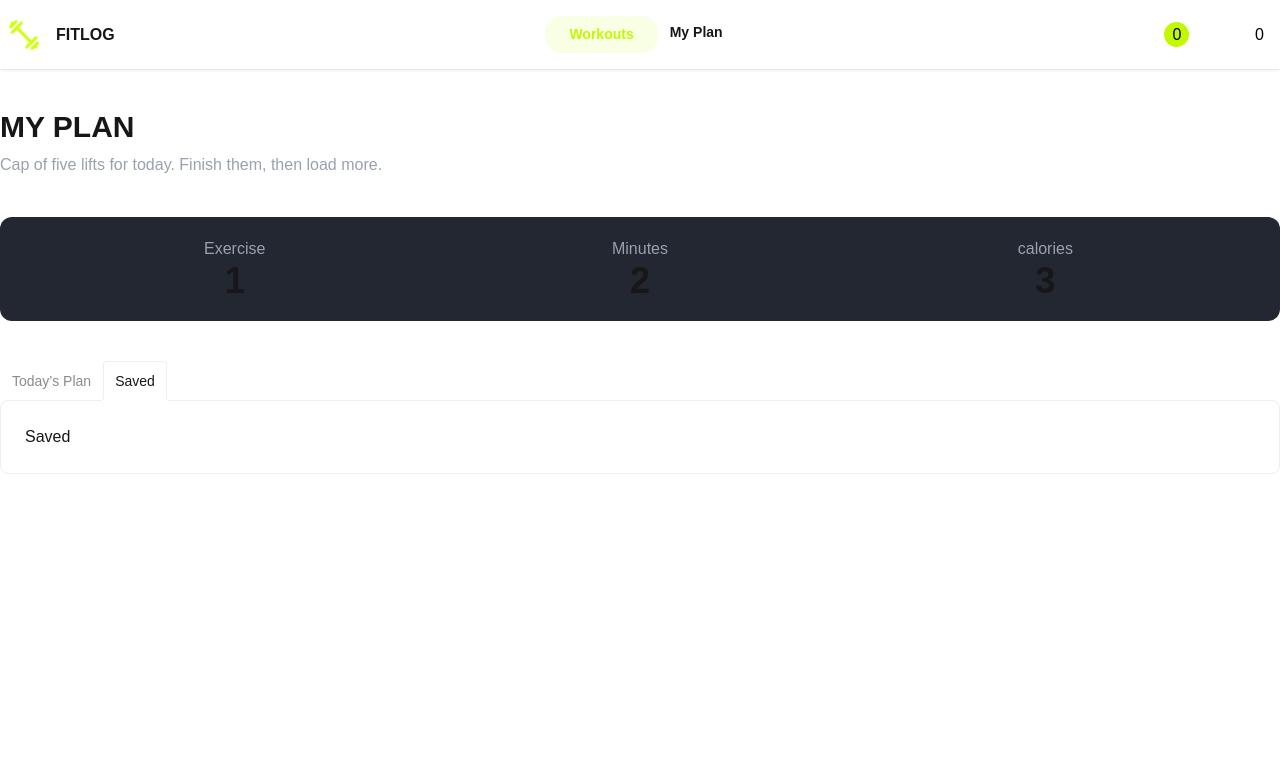
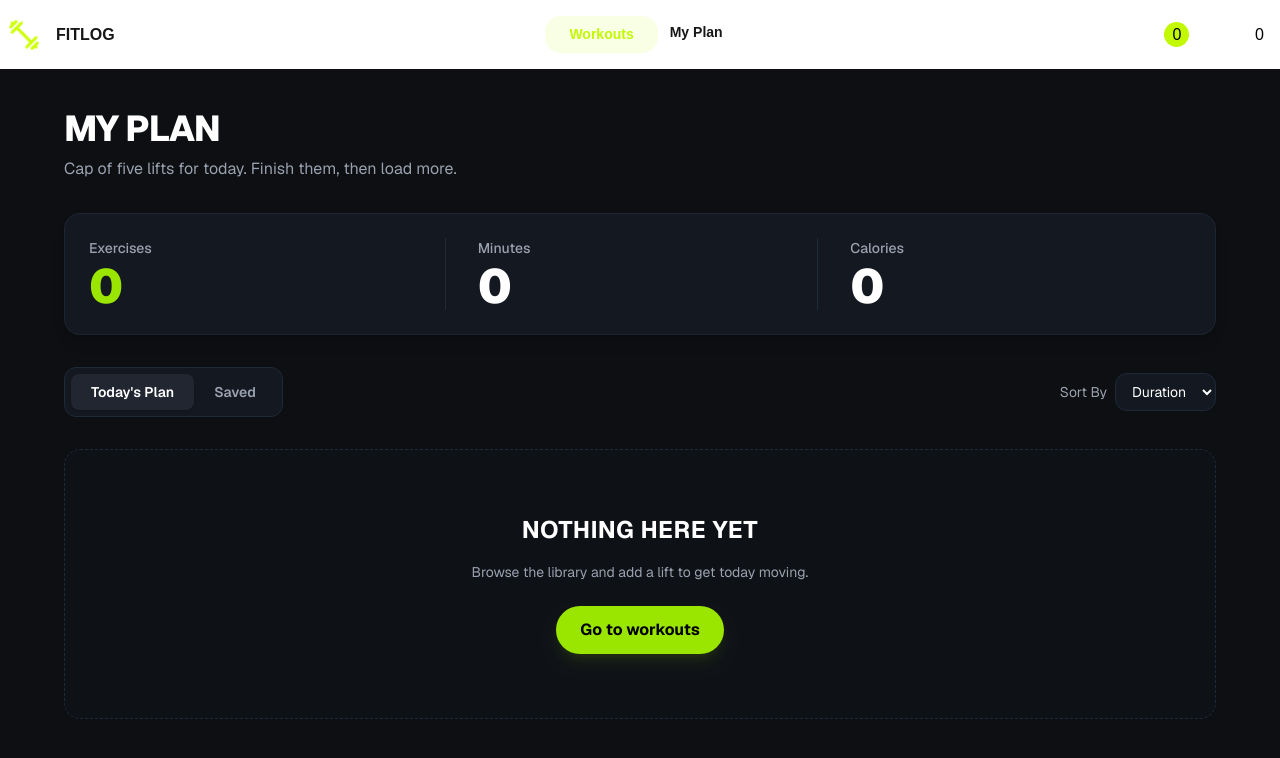
Before and after one commit to ahsanuddingit/fitlog, a Next.js app: page /my-plan in a window 1280 px wide. Shown: the top 758 px of the page. Built offline with nearby package versions, Linux system fonts and the light colour scheme.

Commit message:
my-plan card fixed

```diff
--- a/src/app/my-plan/page.tsx
+++ b/src/app/my-plan/page.tsx
@@ -1,63 +1,213 @@
-'use client'
+'use client';
+import React, { useContext, useState, useMemo } from 'react';
+import Image from 'next/image';
+import Link from 'next/link';
 import { PlanContext } from '@/context/PlanContext';
-import Image from 'next/image';
-import React, { useContext } from 'react';
 
-const Myplan = () => {
+type PlanItem = {
+  id?: string | number;
+  name?: string;
+  duration?: number | string;
+  caloriesBurned?: number | string;
+  image?: string;
+  equipment?: string;
+  description?: string;
+  rating?: number | string;
+};
+
+const MyPlan = () => {
   const planContext = useContext(PlanContext);
-    const planItems = Array.isArray(planContext?.add) ? planContext.add : [];
-    const planItem = planItems[0];
-    const imageSrc = typeof planItem?.image === 'string' ? planItem.image : '/placeholder.png';
-    const planTitle = typeof planItem?.title === 'string' ? planItem.title : 'Workout Plan';
+
+  // Tab state: 'today' | 'saved'
+  const [activeTab, setActiveTab] = useState('today');
+  // Sort state: 'duration' | 'calories' | 'name'
+  const [sortBy, setSortBy] = useState('duration');
+
+  // Safely extract lists from Context (adjust keys based on your Context structure)
+  const todaysPlanList: PlanItem[] = Array.isArray(planContext?.add) ? (planContext.add as PlanItem[]) : [];
+  const savedList: PlanItem[] = Array.isArray(planContext?.plan) ? (planContext.plan as PlanItem[]) : [];
+
+  const currentList: PlanItem[] = activeTab === 'today' ? todaysPlanList : savedList;
+
+  const toNumber = (value: unknown) => Number(value) || 0;
+
+  // Calculate stats dynamically based on items in Today's Plan
+  const totalExercises = todaysPlanList.length;
+  const totalMinutes = todaysPlanList.reduce((acc, item) => acc + toNumber(item.duration), 0);
+  const totalCalories = todaysPlanList.reduce((acc, item) => acc + toNumber(item.caloriesBurned), 0);
+
+  // Handle sorting
+  const sortedList = useMemo<PlanItem[]>(() => {
+    return [...currentList].sort((a, b) => {
+      if (sortBy === 'duration') return toNumber(b.duration) - toNumber(a.duration);
+      if (sortBy === 'calories') return toNumber(b.caloriesBurned) - toNumber(a.caloriesBurned);
+      if (sortBy === 'name') return String(a.name ?? '').localeCompare(String(b.name ?? ''));
+      return 0;
+    });
+  }, [currentList, sortBy]);
 
   return (
-        <div className='container mx-auto '>
-            <div className='my-10'>
-                <h1 className='text-3xl font-bold  mt-10'>MY PLAN</h1>
-                <p className=' text-gray-400 mt-2'>Cap of five lifts for today. Finish them, then load more.</p>
+    <div className="min-h-screen bg-[#0d0f12] text-white py-10 px-4 md:px-12 font-sans">
+      <div className="max-w-6xl mx-auto space-y-8">
+
+        {/* Header Section */}
+        <div>
+          <h1 className="text-4xl font-extrabold tracking-tight uppercase">My Plan</h1>
+          <p className="text-gray-400 mt-2 text-sm md:text-base">
+            Cap of five lifts for today. Finish them, then load more.
+          </p>
         </div>
-            <div className='grid grid-cols-1 text-center md:grid-cols-3 gap-4 bg-[#232732] p-4 rounded-xl py-5 px-10'>
-                <div>
-                    <p className='text-gray-400'>Exercise</p>
-                    <h1 className='text-4xl font-bold '> 1</h1>
+
+        {/* Stats Card */}
+        <div className="grid grid-cols-3 gap-4 bg-[#141820] border border-gray-800/80 p-6 rounded-2xl shadow-lg">
+          <div className="border-r border-gray-800 pr-4">
+            <p className="text-gray-400 text-xs md:text-sm font-medium">Exercises</p>
+            <h2 className="text-3xl md:text-5xl font-black text-lime-400 mt-1">{totalExercises}</h2>
           </div>
-                <div>
-                    <p className='text-gray-400'>Minutes</p>
-                    <h1 className='text-4xl font-bold'> 2</h1>
+          <div className="border-r border-gray-800 px-2 md:px-4">
+            <p className="text-gray-400 text-xs md:text-sm font-medium">Minutes</p>
+            <h2 className="text-3xl md:text-5xl font-black mt-1">{totalMinutes}</h2>
           </div>
-                <div>
-                    <p className='text-gray-400'>calories</p>
-                    <h1 className='text-4xl font-bold'> 3</h1>
+          <div className="pl-2 md:pl-4">
+            <p className="text-gray-400 text-xs md:text-sm font-medium">Calories</p>
+            <h2 className="text-3xl md:text-5xl font-black mt-1">{totalCalories}</h2>
           </div>
         </div>
-            <div className='mt-10'>
-                {/* name of each tab group should be unique */}
-                <div className="tabs tabs-lift tabs-boxed">
-                    <input type="radio" name="my_tabs_3" className="tab" aria-label="Today’s Plan" />
-                    <div className="tab-content bg-base-100 border-base-300 p-6">
-                        <div className='flex flex-col-1 gap-4'>
-                            <div className=' w-20 flex gap-2'>
-                                <Image
-                                    src={imageSrc}
-                                    alt="Today's workout plan"
-                                    width={800}
-                                    height={500}
-                                    className="rounded-xl w-full object-cover"
-                                />
-                                <div>
-                                    <h1 className='font-bold text-2xl'>{planTitle}</h1>
+
+        {/* Navigation Tabs & Sort Controls */}
+        <div className="flex flex-col sm:flex-row sm:items-center justify-between gap-4">
+          {/* Custom Toggle Switch */}
+          <div className="flex bg-[#141820] p-1.5 rounded-xl border border-gray-800 w-fit">
+            <button
+              onClick={() => setActiveTab('today')}
+              className={`px-5 py-2 rounded-lg text-sm font-semibold transition-all duration-200 ${
+                activeTab === 'today'
+                  ? 'bg-[#212631] text-white shadow'
+                  : 'text-gray-400 hover:text-white'
+              }`}
+            >
+              Today's Plan
+            </button>
+            <button
+              onClick={() => setActiveTab('saved')}
+              className={`px-5 py-2 rounded-lg text-sm font-semibold transition-all duration-200 ${
+                activeTab === 'saved'
+                  ? 'bg-[#212631] text-white shadow'
+                  : 'text-gray-400 hover:text-white'
+              }`}
+            >
+              Saved
+            </button>
+          </div>
+
+          {/* Sort Dropdown */}
+          <div className="flex items-center gap-2 text-sm text-gray-400">
+            <span>Sort By</span>
+            <select
+              value={sortBy}
+              onChange={(e) => setSortBy(e.target.value)}
+              className="bg-[#141820] text-white border border-gray-800 rounded-xl px-3 py-2 text-sm outline-none focus:border-gray-600 cursor-pointer"
+            >
+              <option value="duration">Duration</option>
+              <option value="calories">Calories</option>
+              <option value="name">Name</option>
+            </select>
           </div>
         </div>
-                            <div>
+
+        {/* Main Content Area */}
+        {sortedList.length === 0 ? (
+          /* Empty State UI */
+          <div className="border border-dashed border-gray-800 rounded-2xl p-16 text-center space-y-4 bg-[#11141a]/50">
+            <h3 className="text-2xl font-bold uppercase tracking-wide">Nothing Here Yet</h3>
+            <p className="text-gray-400 text-sm max-w-md mx-auto">
+              Browse the library and add a lift to get today moving.
+            </p>
+            <div className="pt-2">
+              <Link
+                href="/"
+                className="inline-block bg-lime-400 hover:bg-lime-300 text-black font-bold px-6 py-3 rounded-full transition-all duration-200 shadow-lg shadow-lime-400/10"
+              >
+                Go to workouts
+              </Link>
+            </div>
+          </div>
+        ) : (
+          /* List View */
+          <div className="space-y-4">
+            {sortedList.map((item) => (
+              <div
+                key={item.id}
+                className="flex flex-col sm:flex-row sm:items-center justify-between bg-[#141820] border border-gray-800/80 p-4 rounded-2xl gap-4 hover:border-gray-700 transition-all duration-200"
+              >
+                {/* Left Card Info */}
+                <div className="flex items-center gap-4">
+                  <div className="relative w-28 h-20 flex-shrink-0 overflow-hidden rounded-xl bg-gray-900">
+                    <Image
+                      src={item.image || 'https://img.magnific.com/free-photo/3d-cartoon-fitness-man_23-2151691400.jpg?w=740'}
+                      alt={item.name || 'Workout item'}
+                      fill
+                      sizes="112px"
+                      className="object-cover"
+                    />
+                  </div>
+                  <div className="space-y-1">
+                    <h3 className="text-lg font-extrabold uppercase tracking-wide">{item.name}</h3>
+                    <p className="text-xs text-gray-400">{item.equipment || item.description}</p>
+                    <div className="flex items-center gap-3 text-xs text-gray-300 pt-1">
+                      <span className="flex items-center gap-1">
+                        🕒 {item.duration} min
+                      </span>
+                      <span className="flex items-center gap-1">
+                        🔥 {item.caloriesBurned} kcal
+                      </span>
+                      {item.rating && (
+                        <span className="flex items-center gap-1 text-gray-400">
+                          ⭐ {item.rating}
+                        </span>
+                      )}
                     </div>
                   </div>
                 </div>
-                    <input type="radio" name="my_tabs_3" className="tab" aria-label="Saved" defaultChecked />
-                    <div className="tab-content bg-base-100 border-base-300 p-6">Saved</div>
+
+                {/* Right Card Actions */}
+                <div className="flex items-center justify-end gap-3 pt-2 sm:pt-0 border-t sm:border-t-0 border-gray-800">
+                  <Link
+                    href={`/${item.id}`}
+                    className="px-4 py-2 bg-[#1c222e] hover:bg-[#252d3d] text-gray-200 text-xs font-semibold rounded-xl transition-all border border-gray-700/50"
+                  >
+                    View Details
+                  </Link>
+
+                  {activeTab === 'today' && (
+                    <button
+                      onClick={() => planContext?.removeFromPlan?.(item.id)}
+                      className="flex items-center gap-1.5 px-4 py-2 bg-lime-400 hover:bg-lime-300 text-black font-bold text-xs rounded-xl transition-all shadow-md shadow-lime-400/10"
+                    >
+                      <svg className="w-4 h-4" fill="none" stroke="currentColor" viewBox="0 0 24 24">
+                        <path strokeLinecap="round" strokeLinejoin="round" strokeWidth="2.5" d="M5 13l4 4L19 7" />
+                      </svg>
+                      Mark as Done
+                    </button>
+                  )}
+
+                  <button
+                    onClick={() => planContext?.removeItem?.(item.id, activeTab)}
+                    className="p-2 text-gray-500 hover:text-gray-300 transition-colors rounded-lg"
+                    aria-label="Remove item"
+                  >
+                    <svg className="w-4 h-4" fill="none" stroke="currentColor" viewBox="0 0 24 24">
+                      <path strokeLinecap="round" strokeLinejoin="round" strokeWidth="2" d="M6 18L18 6M6 6l12 12" />
+                    </svg>
+                  </button>
                 </div>
+              </div>
+            ))}
+          </div>
+        )}
       </div>
     </div>
   );
 };
 
-export default Myplan;
+export default MyPlan;
--- a/src/components/Plandetails/AddButton.tsx
+++ b/src/components/Plandetails/AddButton.tsx
@@ -4,15 +4,28 @@ import { Plus } from 'lucide-react';
 import { PlanContext } from '@/context/PlanContext';
 
 const AddButton = ({ data }: { data: any }) => {
-    const { add, setAdd } = useContext(PlanContext);
+    const context = useContext(PlanContext);
 
+    if (!context) {
+        return null;
+    }
 
+    const { add, setAdd } = context;
 
     const handleAddButton = () => {
         // Logic to add the workout to today's plan
         setAdd([...add, data]);
-    }
-    return <button onClick={()=> handleAddButton()} className="flex flex-1 cursor-pointer items-center justify-center gap-2 rounded-xl bg-[#ccff00] px-4 py-3 text-xs font-bold text-black transition hover:bg-[#b3e600] active:scale-95"><Plus size={16} strokeWidth={2.5} /><span>Add to today's plan</span></button>
+    };
+
+    return (
+        <button
+            onClick={() => handleAddButton()}
+            className="flex flex-1 cursor-pointer items-center justify-center gap-2 rounded-xl bg-[#ccff00] px-4 py-3 text-xs font-bold text-black transition hover:bg-[#b3e600] active:scale-95"
+        >
+            <Plus size={16} strokeWidth={2.5} />
+            <span>Add to today's plan</span>
+        </button>
+    );
 };
 
 export default AddButton;
--- a/src/components/Plandetails/SaveButton.tsx
+++ b/src/components/Plandetails/SaveButton.tsx
@@ -4,11 +4,15 @@ import { Bookmark } from 'lucide-react';
 import React, { useContext } from 'react';
 
 const SaveButton = ({ data }: { data: any }) => {
-    const {plan,setPlan}=useContext(PlanContext)
+    const context = useContext(PlanContext);
+
+    if (!context) return null;
+
+    const { plan, setPlan } = context;
 
     const handleSaveButton = () => {
         // Logic to save the workout for later
-        setPlan([...plan,data])
+        setPlan([...plan, data]);
     };
 
     return  <button onClick={() => handleSaveButton()} className="flex cursor-pointer items-center justify-center gap-2 rounded-xl border border-gray-800 bg-[#161a23] px-4 py-3 text-xs font-semibold text-gray-300 transition hover:bg-gray-800 active:scale-95"><Bookmark size={16} /><span>Save for later</span></button>
--- a/src/context/PlanContext.tsx
+++ b/src/context/PlanContext.tsx
@@ -1,15 +1,27 @@
-
 'use client';
 
 import React, { createContext, useState } from 'react';
 
-type PlanItem = Record<string, unknown>;
+export type PlanItem = {
+  id?: string | number;
+  _id?: string | number;
+  name?: string;
+  duration?: number | string;
+  caloriesBurned?: number | string;
+  image?: string;
+  equipment?: string;
+  description?: string;
+  rating?: number | string;
+  [key: string]: unknown;
+};
 
 interface PlanContextType {
   plan: PlanItem[];
   setPlan: React.Dispatch<React.SetStateAction<PlanItem[]>>;
   add: PlanItem[];
   setAdd: React.Dispatch<React.SetStateAction<PlanItem[]>>;
+  removeFromPlan: (id: string | number) => void;
+  removeItem: (id: string | number, tab: string) => void;
 }
 
 export const PlanContext = createContext<PlanContextType | null>(null);
@@ -18,11 +30,30 @@ const PlanProvider = ({ children }: { children: React.ReactNode }) => {
   const [plan, setPlan] = useState<PlanItem[]>([]);
   const [add, setAdd] = useState<PlanItem[]>([]);
 
+  // Helper to safely match item IDs across various key names (id vs _id)
+  const getItemId = (item: PlanItem) => item.id ?? item._id;
+
+  // "Mark as Done" handler: removes item from "Today's Plan" (add array)
+  const removeFromPlan = (id: string | number) => {
+    setAdd((prev) => prev.filter((item) => getItemId(item) !== id));
+  };
+
+  // "Remove" handler: deletes from whichever tab is currently active
+  const removeItem = (id: string | number, tab: string) => {
+    if (tab === 'today') {
+      setAdd((prev) => prev.filter((item) => getItemId(item) !== id));
+    } else {
+      setPlan((prev) => prev.filter((item) => getItemId(item) !== id));
+    }
+  };
+
   const sharedata: PlanContextType = {
     plan,
     setPlan,
     add,
     setAdd,
+    removeFromPlan,
+    removeItem,
   };
 
   return <PlanContext.Provider value={sharedata}>{children}</PlanContext.Provider>;
```
Also changed, not shown: src/types/workout.tsx (added). Lines whose indentation alone changed are shown as unchanged.
